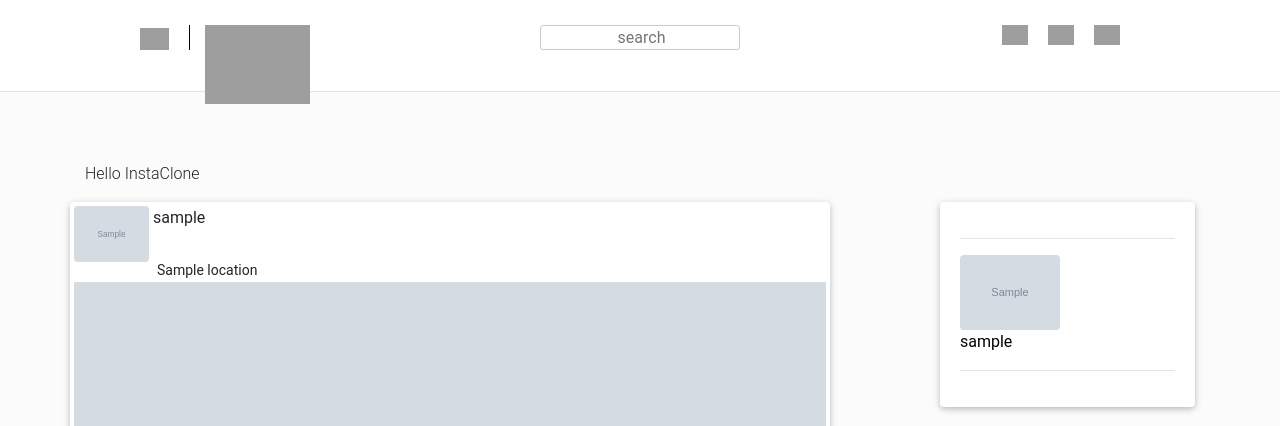
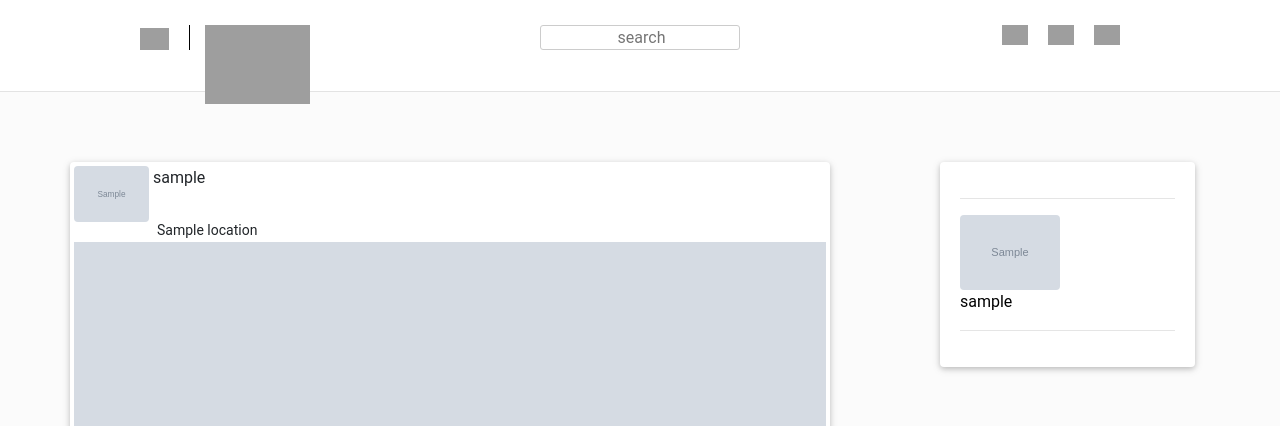
Before and after one commit to Ornella-KK/instagram, a Django app: page / in a window 1280 px wide. Shown: the top 426 px of the page. Run offline with Django 3.2, Linux system fonts and the light colour scheme; the first user in the database is signed in; tables that the repository leaves empty hold one stand-in row (Sample ...); some libraries are stand-ins or nearby versions; grey boxes are pictures that could not be loaded.

Commit message:
removed unwanted paragraph form html

```diff
--- a/instagram/templates/datetime.html
+++ b/instagram/templates/datetime.html
@@ -6,9 +6,6 @@
 
 
 <div class="container">
-
-<p>Hello InstaClone</p>
-
 
   <div class="row">
 
```
